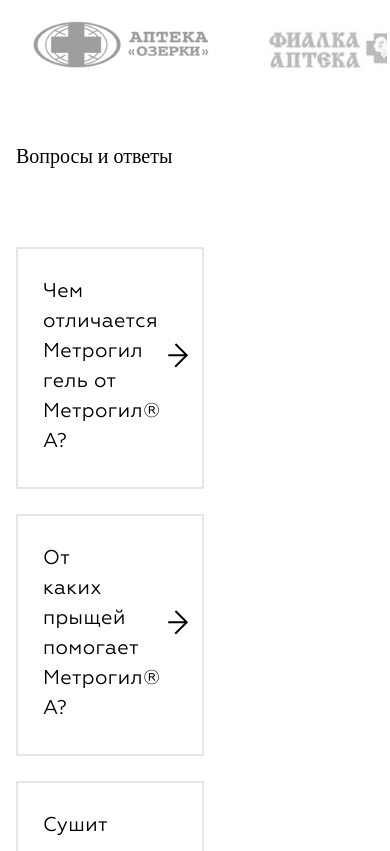
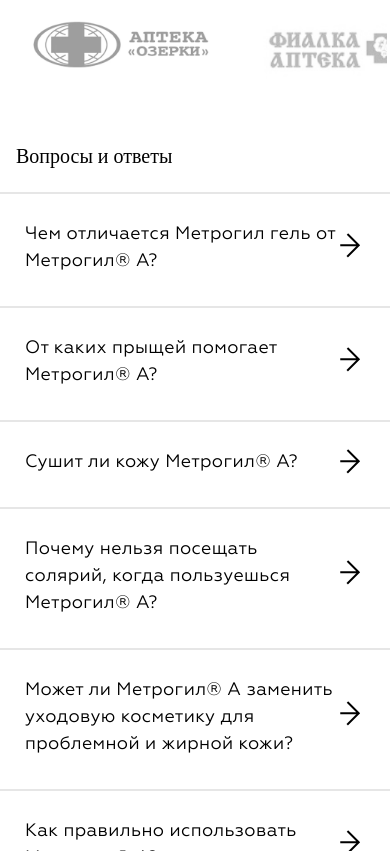
Before and after one commit to keysman59/sites-mg, a plain HTML site: page product-metrogil-a.html in a window 390 px wide. Shown: the part 3781-4632 px from the top of the page. Drawn offline with Linux system fonts and the light colour scheme; files whose address does not match are found by name; a web font is replaced by a local one.

Commit message:
product met-a done

```diff
--- a/css/products-mobile.css
+++ b/css/products-mobile.css
@@ -53,6 +53,12 @@
 	.where-buy-item__img {
 		width: 100%;
 		max-width: 220px;
+	}
+	.question-item {
+		font-size: 18px;
+	}
+	.question-content-wrp {
+		padding-bottom: 100px;
 	}
 }
 @media (max-width: 1100px) {
@@ -115,6 +121,15 @@
 	.wb-items-arrows {
 		top: 28%;
 	}
+	.question-item {
+		width: 20%;
+	}
+	.reference-vertical-line {
+		display: none;
+	}
+	.reference-left {
+		width: 47%;
+	}
 
 }
 
@@ -155,6 +170,12 @@
 	.why-use {
 		display: none;
 	}
+	.question-item {
+		padding: 27px 28px 31px 25px;
+	}
+	.question-item {
+		width: 24%;
+	}
 }
 
 @media (max-width: 767px) {
@@ -188,6 +209,17 @@
 	}
 	.application-item__text {
 		font-size: 14px;
+	}
+	.question-item {
+		width: 48%;
+		box-sizing: border-box;
+		padding: 27px 50px 31px 25px;
+	}
+	.question-content-wrp {
+		padding-bottom: 50px;
+	}
+	.reference-content-wrp {
+		padding-bottom: 90px;
 	}
 }
 
@@ -372,7 +404,22 @@
 		padding-top: 94px;
 		padding-bottom: 46px;
 	}
-
+	.question-item {
+		width: 100%;
+	}
+	.question-items {
+		margin-top: 53px;
+	}
+	.reference-content {
+		flex-direction: column;
+	}
+	.reference-left {
+		width: 100%;
+		margin-bottom: 24px;
+	}
+	.reference-right {
+		width: 100%;
+	}
 }
 
 @media (max-width: 479px) {
@@ -466,6 +513,24 @@
 		max-width: 150px;
 		width: 100%;
 	}
+	.question-items {
+		margin-top: 23px;
+	}
+	.question-item {
+		border-left: none;
+		border-right: none;
+		margin-bottom: -2px;
+	}
+	.question-content-wrp {
+		padding-left: 0px;
+		padding-right: 0px;
+	}
+	.question__caption {
+		margin-left: 16px;
+	}
+	.reference-content-wrp {
+		padding-bottom: 52px;
+	}
 
 
 }
--- a/css/products.css
+++ b/css/products.css
@@ -26,7 +26,7 @@
 }
 
 .section-products__caption {
-	font-family: 'Playfair Display';
+	font-family: 'Playfair';
 	font-style: normal;
 	font-weight: 400;
 	font-size: 55px;
--- a/product-metrogil-a.html
+++ b/product-metrogil-a.html
@@ -5,12 +5,12 @@
 <meta name="description" content="Официальный сайт - Метрогил">
 <meta charset="utf-8">
 <title>Метрогил а - Продукты</title>
+<link rel="stylesheet" href="css/public.css">
 <link rel="stylesheet" href="css/fonts.css">
 <link rel="stylesheet" href="css/header.css">
 <link rel="stylesheet" href="css/footer.css">
 <link rel="stylesheet" href="css/products.css">
 <link rel="stylesheet" href="css/products-mobile.css">
-<link rel="stylesheet" href="css/public.css">
 <!-- <link rel="shortcut icon" href="images/public/favicon.png" type="image/x-icon"> -->
 
 </head>
```
